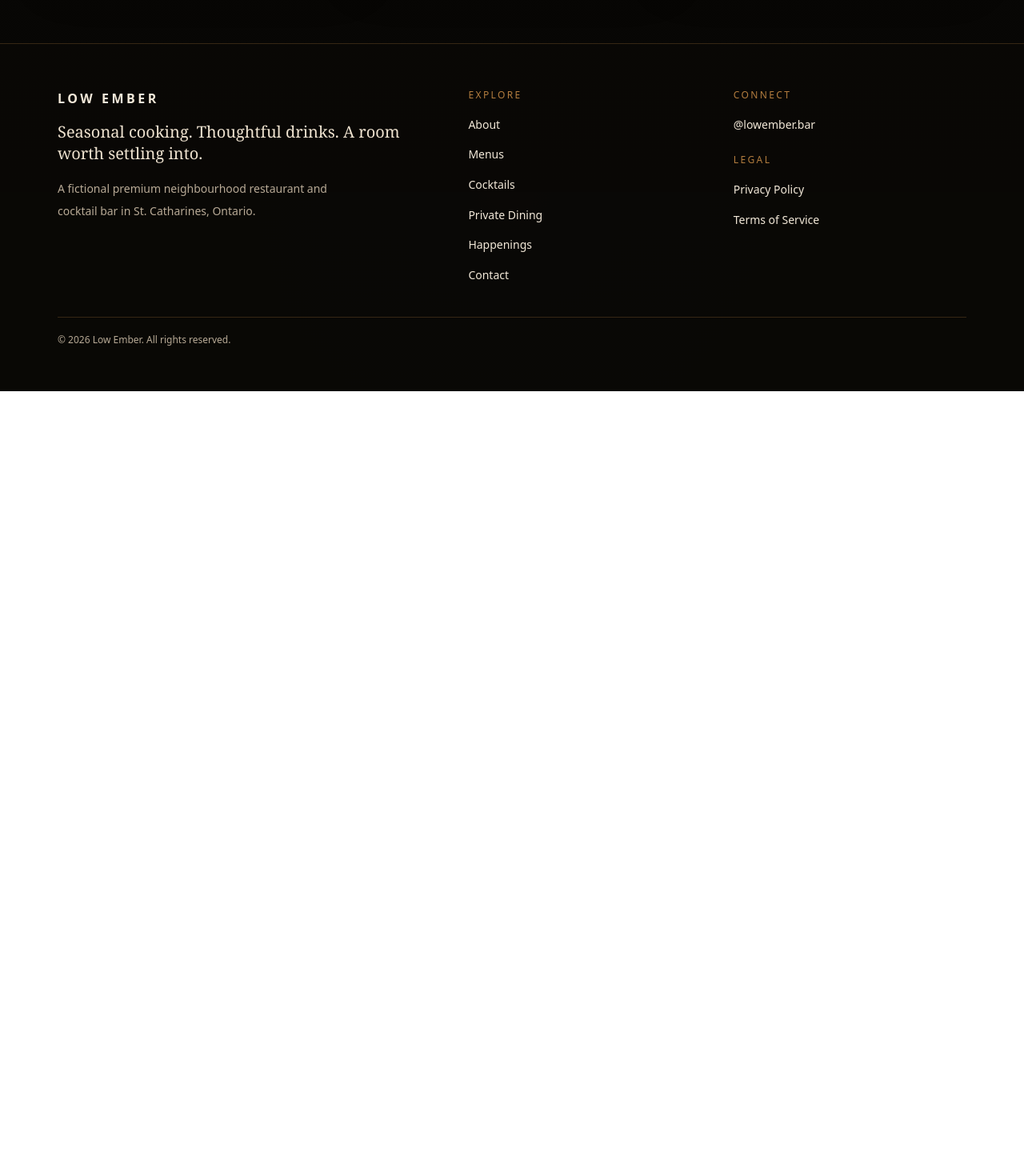
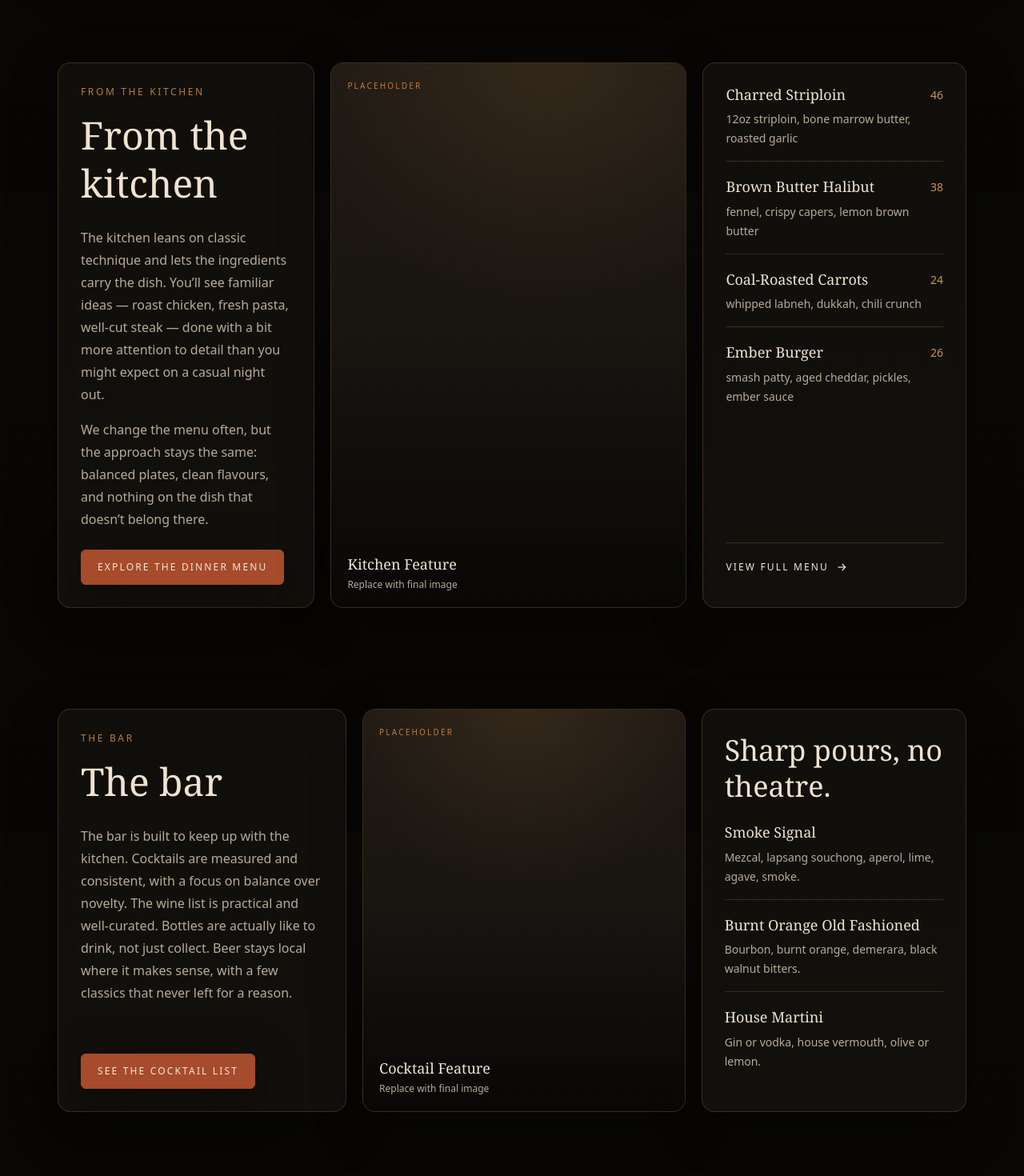
Before and after one commit to synervadynamics/low-ember-site, a Next.js app: page / in a window 1280 px wide. Shown: the part 2160-3630 px from the top of the page at 80% size. Before the commit the page ends 2649 px from the top, so only its background shows below. Built offline with nearby package versions, Linux system fonts and the light colour scheme.

Commit message:
Build Low Ember kitchen and bar sections

```diff
--- a/src/features/homepage/Homepage.tsx
+++ b/src/features/homepage/Homepage.tsx
@@ -1,8 +1,10 @@
 import { SiteFooter } from "@/components/layout/SiteFooter";
 import { SiteHeader } from "@/components/layout/SiteHeader";
+import { BarSection } from "@/features/homepage/sections/BarSection";
 import { DiningCardsSection } from "@/features/homepage/sections/DiningCardsSection";
 import { FeatureStrip } from "@/features/homepage/sections/FeatureStrip";
 import { HeroSection } from "@/features/homepage/sections/HeroSection";
+import { KitchenSection } from "@/features/homepage/sections/KitchenSection";
 
 export function Homepage() {
   return (
@@ -18,6 +20,8 @@ export function Homepage() {
         <HeroSection />
         <FeatureStrip />
         <DiningCardsSection />
+        <KitchenSection />
+        <BarSection />
       </main>
       <SiteFooter />
     </div>
--- /dev/null
+++ b/src/features/homepage/sections/BarSection.tsx
@@ -0,0 +1,68 @@
+import { Button } from "@/components/ui/Button";
+import { Container } from "@/components/ui/Container";
+import { PlaceholderImage } from "@/components/ui/PlaceholderImage";
+import { SectionHeader } from "@/components/ui/SectionHeader";
+import { homepageData } from "@/features/homepage/homepage.data";
+
+export function BarSection() {
+  const { bar } = homepageData;
+
+  return (
+    <section
+      id={bar.id}
+      aria-labelledby="bar-section-heading"
+      className="page-section pt-4 sm:pt-6"
+    >
+      <Container>
+        <div className="grid gap-5 lg:grid-cols-[minmax(0,1.05fr)_minmax(0,0.95fr)] xl:grid-cols-[minmax(0,0.85fr)_minmax(0,0.95fr)_minmax(0,0.78fr)]">
+          <div className="panel panel-border flex flex-col gap-6 p-5 sm:p-6 lg:p-7 xl:order-1">
+            <SectionHeader
+              eyebrow={bar.eyebrow}
+              title={bar.title}
+              titleId="bar-section-heading"
+              className="space-y-4"
+            />
+            <p className="text-sm leading-7 text-[var(--color-muted)] sm:text-base">
+              {bar.description}
+            </p>
+            <div className="mt-auto flex flex-col items-start gap-3 sm:flex-row sm:flex-wrap sm:items-center">
+              <Button href={bar.cta.href}>{bar.cta.label}</Button>
+            </div>
+          </div>
+
+          <div className="panel panel-border overflow-hidden xl:order-2">
+            <PlaceholderImage
+              label={bar.image.label}
+              aspectRatio={bar.image.aspectRatio}
+              decorative
+              className="min-h-[22rem] rounded-none border-0 sm:min-h-[28rem] xl:min-h-full"
+            />
+          </div>
+
+          <div className="panel panel-border flex flex-col gap-6 p-5 sm:p-6 lg:p-7 xl:order-3">
+            <div className="space-y-4">
+              <h3 className="max-w-[14ch] font-serif text-3xl leading-tight text-[var(--color-text-soft)] sm:text-4xl">
+                {bar.highlightTitle}
+              </h3>
+            </div>
+            <div className="space-y-5">
+              {bar.cocktails.map((item) => (
+                <article
+                  key={item.name}
+                  className="border-b border-[color:var(--color-border)] pb-4 last:border-b-0 last:pb-0"
+                >
+                  <h4 className="font-serif text-lg leading-tight text-[var(--color-text-soft)]">
+                    {item.name}
+                  </h4>
+                  <p className="mt-2 text-sm leading-6 text-[var(--color-muted)]">
+                    {item.description}
+                  </p>
+                </article>
+              ))}
+            </div>
+          </div>
+        </div>
+      </Container>
+    </section>
+  );
+}
--- /dev/null
+++ b/src/features/homepage/sections/KitchenSection.tsx
@@ -0,0 +1,66 @@
+import { Button } from "@/components/ui/Button";
+import { Container } from "@/components/ui/Container";
+import { LinkArrow } from "@/components/ui/LinkArrow";
+import { MenuHighlight } from "@/components/ui/MenuHighlight";
+import { PlaceholderImage } from "@/components/ui/PlaceholderImage";
+import { SectionHeader } from "@/components/ui/SectionHeader";
+import { homepageData } from "@/features/homepage/homepage.data";
+
+export function KitchenSection() {
+  const { kitchen } = homepageData;
+
+  return (
+    <section
+      id={kitchen.id}
+      aria-labelledby="kitchen-section-heading"
+      className="page-section pt-4 sm:pt-6"
+    >
+      <Container>
+        <div className="grid gap-5 lg:grid-cols-[minmax(0,0.9fr)_minmax(0,1.15fr)] xl:grid-cols-[minmax(0,0.78fr)_minmax(0,1.08fr)_minmax(0,0.8fr)]">
+          <div className="panel panel-border flex flex-col gap-6 p-5 sm:p-6 lg:p-7">
+            <SectionHeader
+              eyebrow={kitchen.eyebrow}
+              title={kitchen.title}
+              titleId="kitchen-section-heading"
+              className="space-y-4"
+            />
+            <div className="space-y-4 text-sm leading-7 text-[var(--color-muted)] sm:text-base">
+              <p>{kitchen.description}</p>
+              <p>{kitchen.secondaryDescription}</p>
+            </div>
+            <div className="mt-auto flex flex-col items-start gap-3 sm:flex-row sm:flex-wrap sm:items-center">
+              <Button href={kitchen.cta.href}>{kitchen.cta.label}</Button>
+            </div>
+          </div>
+
+          <div className="panel panel-border overflow-hidden xl:order-none">
+            <PlaceholderImage
+              label={kitchen.image.label}
+              aspectRatio={kitchen.image.aspectRatio}
+              decorative
+              className="min-h-[22rem] rounded-none border-0 sm:min-h-[28rem] xl:min-h-full"
+            />
+          </div>
+
+          <div className="panel panel-border flex flex-col gap-6 p-5 sm:p-6 lg:p-7 xl:self-stretch">
+            <div className="space-y-5">
+              {kitchen.highlights.map((item) => (
+                <MenuHighlight
+                  key={item.name}
+                  name={item.name}
+                  price={item.price}
+                  description={item.description}
+                />
+              ))}
+            </div>
+            <div className="mt-auto border-t border-[color:var(--color-border)] pt-2">
+              <LinkArrow href={kitchen.menuLink.href}>
+                {kitchen.menuLink.label}
+              </LinkArrow>
+            </div>
+          </div>
+        </div>
+      </Container>
+    </section>
+  );
+}
```
